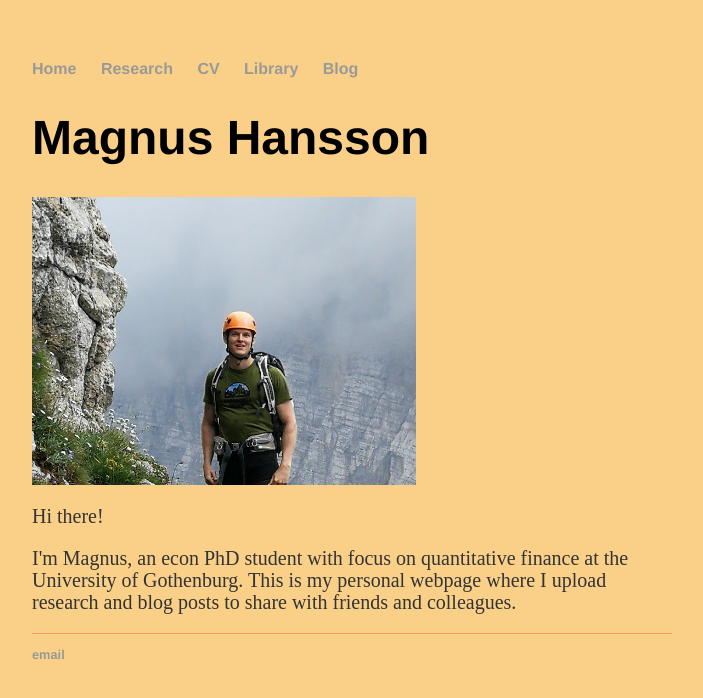
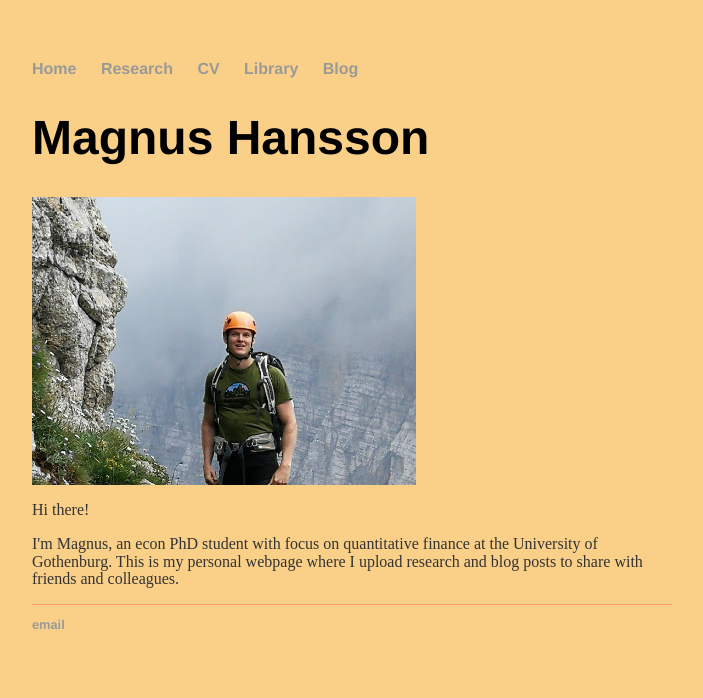
Before and after one commit to HanssonMagnus/HanssonMagnus.github.io, a Jekyll site: the page built from index.html, in a window 1280 px wide. Shown: the top 698 px of the page, without its empty margins (288-991 px from the left). Built offline with Jekyll 4.4.1, drawn with Linux system fonts in a browser that asks for light colours.

Commit message:
code background

```diff
--- a/css/main.css
+++ b/css/main.css
@@ -3,9 +3,9 @@
     width: 50%;
     background-color: #fad089;
 }
-code {
+pre code {
     background-color: #ff9c5b;
-    padding: 0 3px;
+    display: block;
 }
 nav ul, footer ul {
     font-family:'Helvetica', 'Arial', 'Sans-Serif';
@@ -20,7 +20,6 @@
 a {
     text-decoration: none;
     color: #999;
-    font-size: 1em;
 }
 a:hover {
     text-decoration: underline;
@@ -30,7 +29,7 @@
     font-family:'Helvetica', 'Arial', 'Sans-Serif';
 }
 p {
-    font-size: 1.25em;
+    font-size: 1em;
     line-height: 1.1em;
     color: #333;
 }
```
